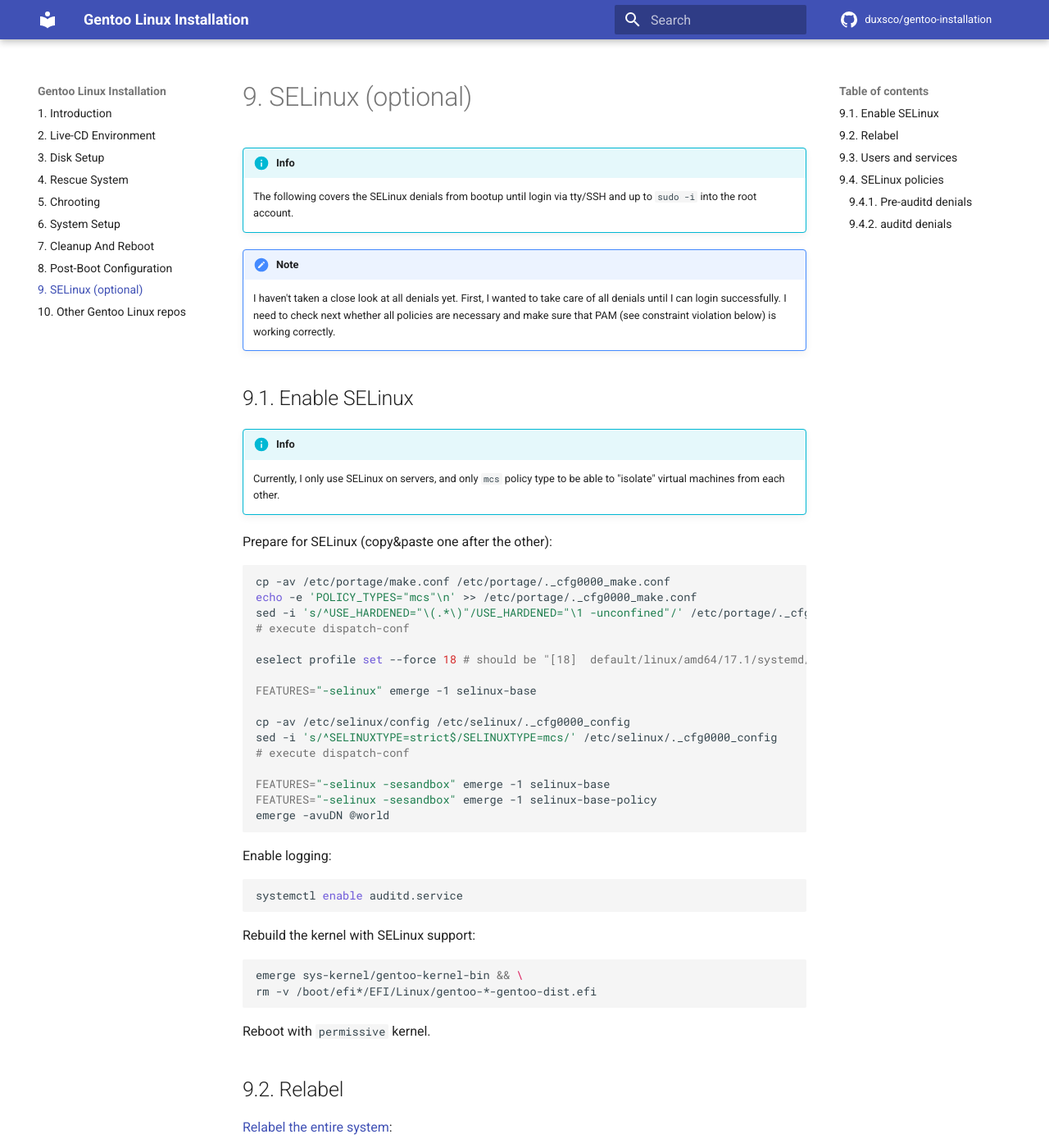
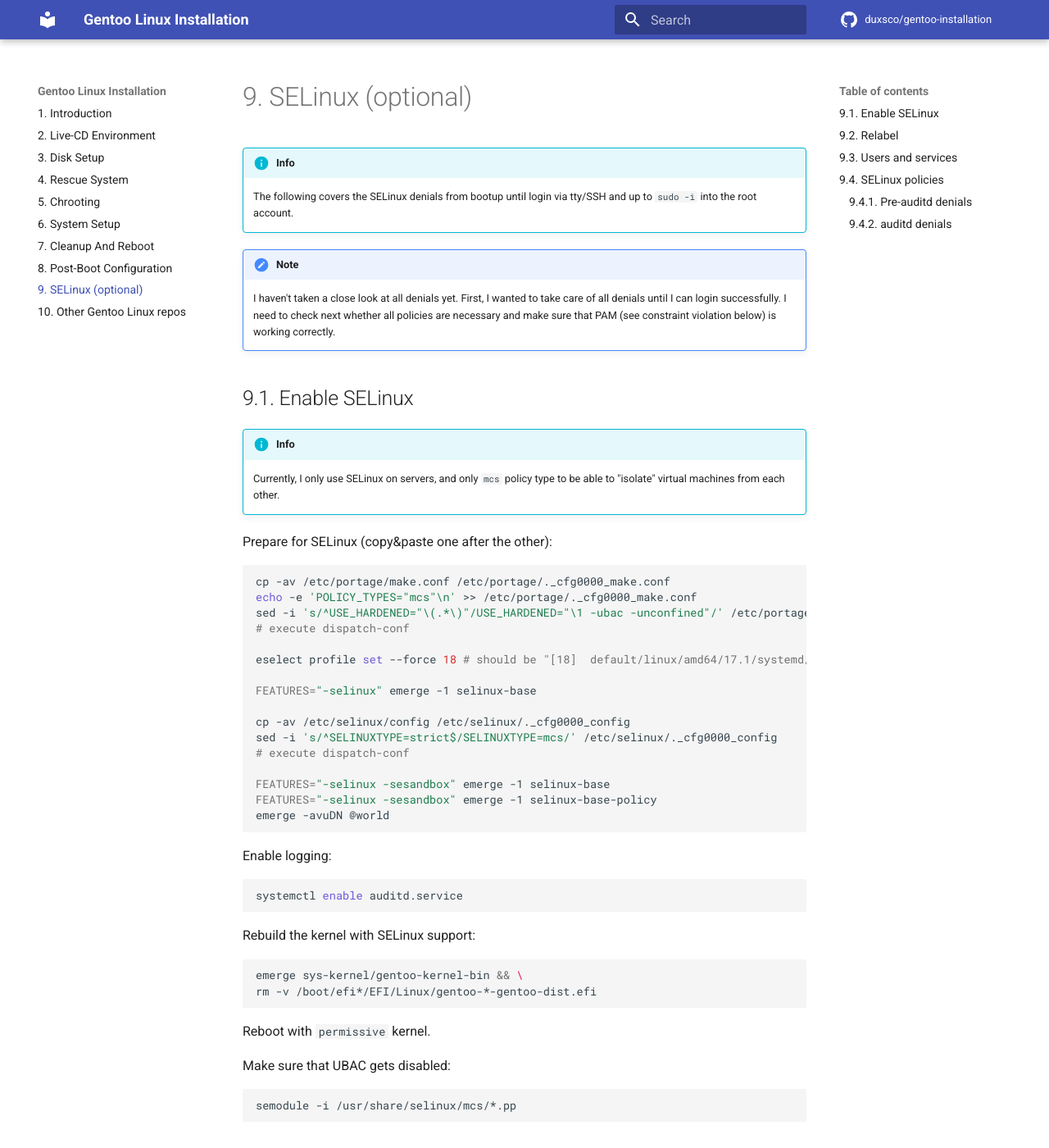
Before and after one commit to duxsco/gentoo-installation, an MkDocs documentation site: the page built from docs/selinux.md, in a window 1280 px wide and 1400 px high. Shown: the whole window at 82% size. Built offline with MkDocs 1.6.1 and Material for MkDocs 9.7.7, drawn with Linux system fonts in a browser that asks for light colours; comment, search, counter and statistics services are not loaded.

Commit message:
Disable UBAC

````diff
--- a/docs/selinux.md
+++ b/docs/selinux.md
@@ -14,7 +14,7 @@ Prepare for SELinux (copy&paste one after the other):
 ```bash
 cp -av /etc/portage/make.conf /etc/portage/._cfg0000_make.conf
 echo -e 'POLICY_TYPES="mcs"\n' >> /etc/portage/._cfg0000_make.conf
-sed -i 's/^USE_HARDENED="\(.*\)"/USE_HARDENED="\1 -unconfined"/' /etc/portage/._cfg0000_make.conf
+sed -i 's/^USE_HARDENED="\(.*\)"/USE_HARDENED="\1 -ubac -unconfined"/' /etc/portage/._cfg0000_make.conf
 # execute dispatch-conf
 
 eselect profile set --force 18 # should be "[18]  default/linux/amd64/17.1/systemd/selinux (exp)"
@@ -44,6 +44,12 @@ rm -v /boot/efi*/EFI/Linux/gentoo-*-gentoo-dist.efi
 ```
 
 Reboot with `permissive` kernel.
+
+Make sure that UBAC gets disabled:
+
+```bash
+semodule -i /usr/share/selinux/mcs/*.pp
+```
 
 ## 9.2. Relabel
 
````
